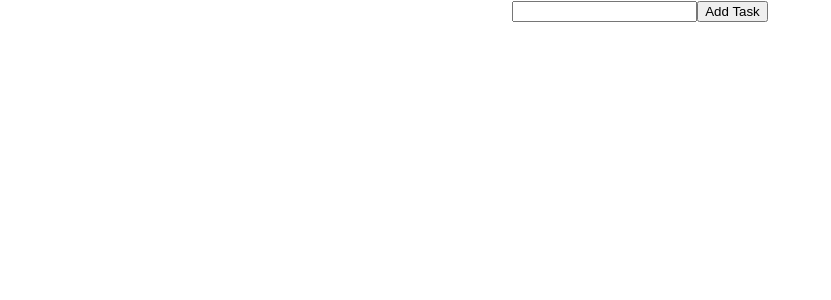
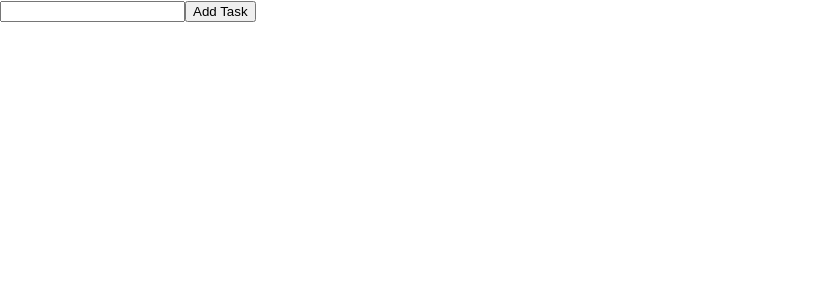
Before and after one commit to hharpreetk/react-task-manager, a React (Create React App) app: page / in a window 1280 px wide. Shown: the top 300 px of the page, without its empty margins (0-831 px from the left). Built offline with nearby package versions, Linux system fonts and the light colour scheme.

Commit message:
Implement state management with context and reducers

```diff
--- a/src/App.js
+++ b/src/App.js
@@ -1,70 +1,12 @@
-import "./App.css";
-import { useReducer, useState } from "react";
 import TaskList from "./TaskList";
 import TaskInput from "./TaskInput";
-
-// Reducer function to specify state updates based on actions
-const tasksReducer = (tasks, action) => {
-  switch (action.type) {
-    case "add": {
-      return [
-        ...tasks,
-        {
-          id: action.id,
-          text: action.text,
-          done: false,
-        },
-      ];
-    }
-    case "modify": {
-      return tasks.map((task) =>
-        action.id === task.id
-          ? { ...task, text: action.text, done: action.done }
-          : task
-      );
-    }
-    case "delete": {
-      return tasks.filter((task) => task.id !== action.id);
-    }
-    default:
-      return tasks;
-  }
-};
+import { TasksProvider } from "./TasksContext";
 
 export default function App() {
-  //TODO: use `useContext` hook to pass `tasks` state and dispatch functions down the component tree
-
-  // Set up the useReducer hook to manage tasks state
-  const [tasks, dispatch] = useReducer(tasksReducer, []);
-
-  //? Use `uuid` library to generate random IDs for tasks
-  const [nextId, setNextId] = useState(0);
-
-  // Function to add a new task
-  const addTask = (text) => {
-    // Dispatch an action to add the task
-    dispatch({ type: "add", id: nextId, text });
-
-    // Increment the nextId for the next task
-    setNextId(nextId + 1);
-  };
-
-  // Function to modify an existing task (update text and done status)
-  const modifyTask = (id, text, done) => {
-    // Dispatch an action to modify the task
-    dispatch({ type: "modify", id, text, done });
-  };
-
-  // Function to delete a task
-  const deleteTask = (id) => {
-    // Dispatch an aciton to delete the task
-    dispatch({ type: "delete", id });
-  };
-
   return (
-    <div className="App">
-      <TaskInput addTask={addTask} />
-      <TaskList tasks={tasks} modifyTask={modifyTask} deleteTask={deleteTask} />
-    </div>
+    <TasksProvider>
+      <TaskInput />
+      <TaskList />
+    </TasksProvider>
   );
 }
--- a/src/Task.js
+++ b/src/Task.js
@@ -1,8 +1,24 @@
 import { useState } from "react";
+import { useTasksDispatch } from "./TasksContext";
 
-export default function Task({ task, modifyTask, deleteTask }) {
+export default function Task({ task }) {
   // State for handling task text editing
   const [editing, setEditing] = useState(false);
+
+  // Access tasks state and dispatch function from context
+  const dispatch = useTasksDispatch();
+
+  // Function to modify an existing task (update text and done status)
+  const modifyTask = (id, text, done) => {
+    // Dispatch an action to modify the task
+    dispatch({ type: "modify", id, text, done });
+  };
+
+  // Function to delete a task
+  const deleteTask = (id) => {
+    // Dispatch an aciton to delete the task
+    dispatch({ type: "delete", id });
+  };
 
   let textContent;
 
--- a/src/TaskInput.js
+++ b/src/TaskInput.js
@@ -1,20 +1,35 @@
-/* eslint-disable react/jsx-no-comment-textnodes */
 import { useState } from "react";
+import { useTasks, useTasksDispatch } from "./TasksContext";
 
-export default function TaskInput({ addTask }) {
-  //? Use custom hook for input and error handling
+export default function TaskInput() {
   // State for input value and error handling
   const [value, setValue] = useState("");
-  //? Seperate componenet for error message
   const [error, setError] = useState(null);
 
+  // Access tasks state and dispatch function from context
+  const tasks = useTasks();
+  const dispatch = useTasksDispatch();
+
+  // Function to add a new task
+  const addTask = (text) => {
+    // Generate a new task ID by finding the maximum ID in existing tasks
+    const nextId =
+      tasks.length > 0 ? Math.max(...tasks.map((task) => task.id)) + 1 : 0;
+
+    // Dispatch an action to add the task
+    dispatch({ type: "add", id: nextId, text });
+  };
+
+  // TODO: Enable or Disable the `Add Task` button in response to user input
   // Function to handle form submission and add a new task
-  // TODO: Do not add duplicate tasks
   const handleSubmit = (e) => {
     e.preventDefault();
     if (!value) {
+      // TODO: Dispatch an error action to the reducer
+      // Set an error if the input is empty
       setError(Error("Input cannot be empty."));
     } else {
+      // Clear any existing error and add the task
       setError(null);
       addTask(value);
       setValue("");
--- a/src/TaskList.js
+++ b/src/TaskList.js
@@ -1,13 +1,18 @@
 import Task from "./Task";
+import { useTasks } from "./TasksContext";
 
-export default function TaskList({ tasks, modifyTask, deleteTask }) {
+export default function TaskList() {
+  // Access tasks state from context
+  const tasks = useTasks();
+
+  if (!tasks) return; // Early return if there are no tasks
+
   // Render a list of tasks
-  if (!tasks) return; // Early return if there are no tasks
   return (
     <ul>
       {tasks.map((task) => (
         <li key={task.id}>
-          <Task task={task} modifyTask={modifyTask} deleteTask={deleteTask} />
+          <Task task={task} />
         </li>
       ))}
     </ul>
--- /dev/null
+++ b/src/TasksContext.js
@@ -0,0 +1,58 @@
+import { useReducer, useContext, createContext } from "react";
+
+// Create a context for tasks state and dispatch functions
+const TasksContext = createContext(null);
+const TasksDispatchContext = createContext(null);
+
+// A Provider component to manage tasks state and dispatch
+export function TasksProvider({ children }) {
+  // Set up the useReducer hook to manage tasks state with reducer
+  const [tasks, dispatch] = useReducer(tasksReducer, []);
+
+  return (
+    // Provide task state and dispatch functions through context
+    <TasksContext.Provider value={tasks}>
+      <TasksDispatchContext.Provider value={dispatch}>
+        {children}
+      </TasksDispatchContext.Provider>
+    </TasksContext.Provider>
+  );
+}
+
+// Custom hook to access tasks state
+export function useTasks() {
+  return useContext(TasksContext);
+}
+
+// Custom hook to access tasks dispatch functions
+export function useTasksDispatch() {
+  return useContext(TasksDispatchContext);
+}
+
+// Reducer function to specify state updates based on actions
+const tasksReducer = (tasks, action) => {
+  switch (action.type) {
+    case "add": {
+      return [
+        ...tasks,
+        {
+          id: action.id,
+          text: action.text,
+          done: false,
+        },
+      ];
+    }
+    case "modify": {
+      return tasks.map((task) =>
+        action.id === task.id
+          ? { ...task, text: action.text, done: action.done }
+          : task
+      );
+    }
+    case "delete": {
+      return tasks.filter((task) => task.id !== action.id);
+    }
+    default:
+      return tasks;
+  }
+};
```
